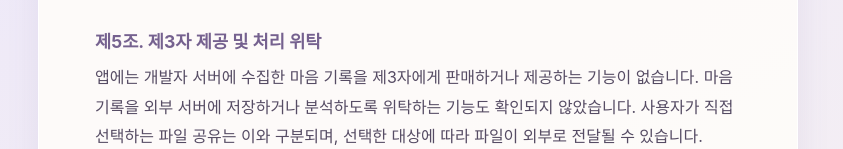
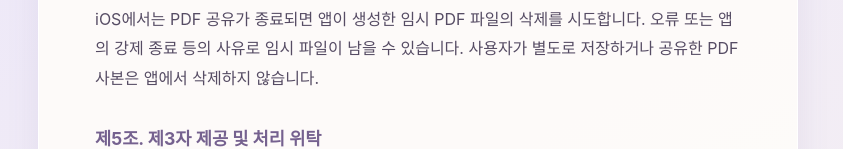
Before and after one commit to hyeyoonyx/mind-weather-privacy, a plain HTML site: page index.html in a window 1280 px wide. Shown: the part 1528-1677 px from the top of the page, without its empty margins (222-1065 px from the left). Drawn offline with Linux system fonts and the light colour scheme.

Commit message:
Update PDF temporary file privacy policy

```diff
--- a/index.html
+++ b/index.html
@@ -42,6 +42,7 @@
   <section><h2>제4조. PDF 내보내기</h2>
     <p>사용자가 요청하면 앱은 날짜·시간·날씨·감정·에너지·메모가 포함된 PDF를 기기 안에서 생성합니다. 이 과정에서 임시 캐시 파일이 남을 수 있으며, 앱은 PDF 파일에 별도의 암호화를 적용하지 않습니다.</p>
     <p>앱은 iOS 공유 시트에 파일을 제공하며, 사용자가 저장 또는 전송 대상을 직접 선택합니다. 외부 공유 대상의 데이터 처리에는 해당 서비스의 정책이 적용될 수 있습니다. PDF는 읽기·보관용이며 앱으로 다시 가져오는 복원 파일이 아닙니다.</p>
+    <p>iOS에서는 PDF 공유가 종료되면 앱이 생성한 임시 PDF 파일의 삭제를 시도합니다. 오류 또는 앱의 강제 종료 등의 사유로 임시 파일이 남을 수 있습니다. 사용자가 별도로 저장하거나 공유한 PDF 사본은 앱에서 삭제하지 않습니다.</p>
   </section>
   <section><h2>제5조. 제3자 제공 및 처리 위탁</h2>
     <p>앱에는 개발자 서버에 수집한 마음 기록을 제3자에게 판매하거나 제공하는 기능이 없습니다. 마음 기록을 외부 서버에 저장하거나 분석하도록 위탁하는 기능도 확인되지 않았습니다. 사용자가 직접 선택하는 파일 공유는 이와 구분되며, 선택한 대상에 따라 파일이 외부로 전달될 수 있습니다.</p>
```
